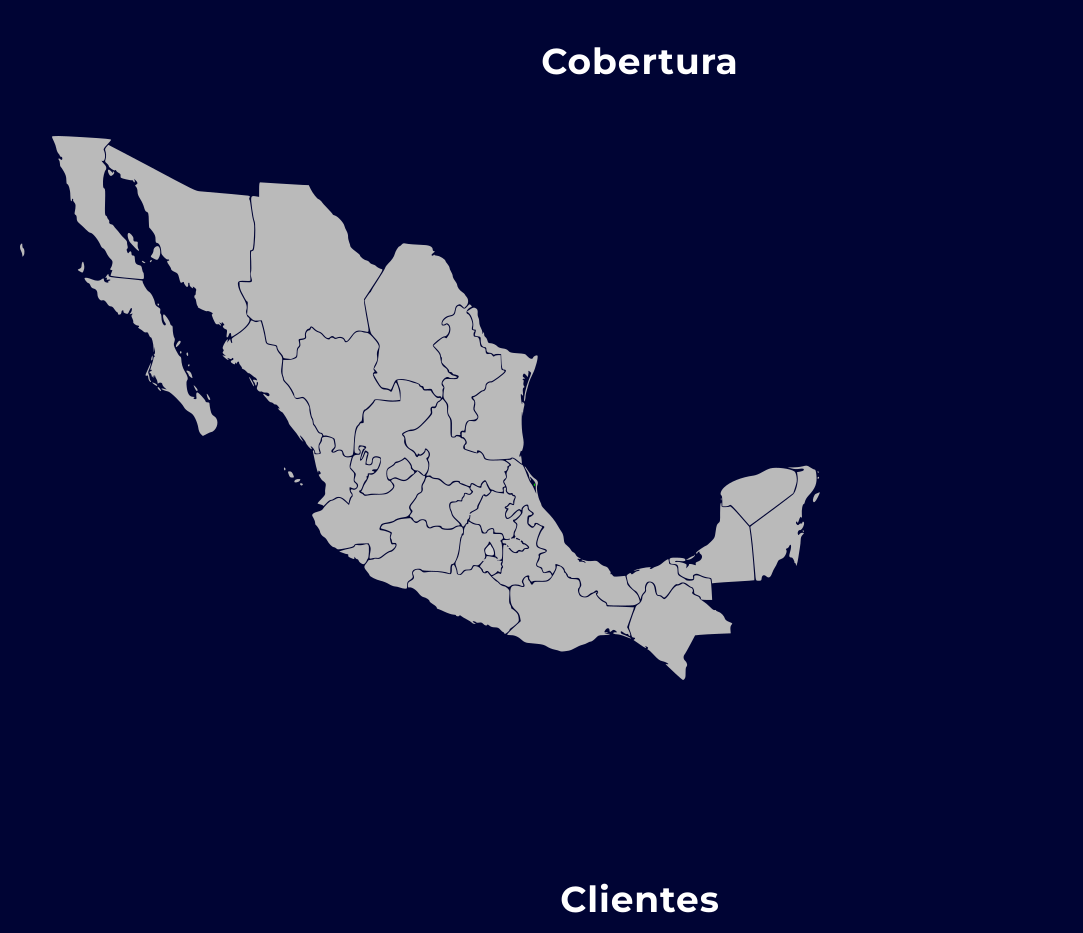
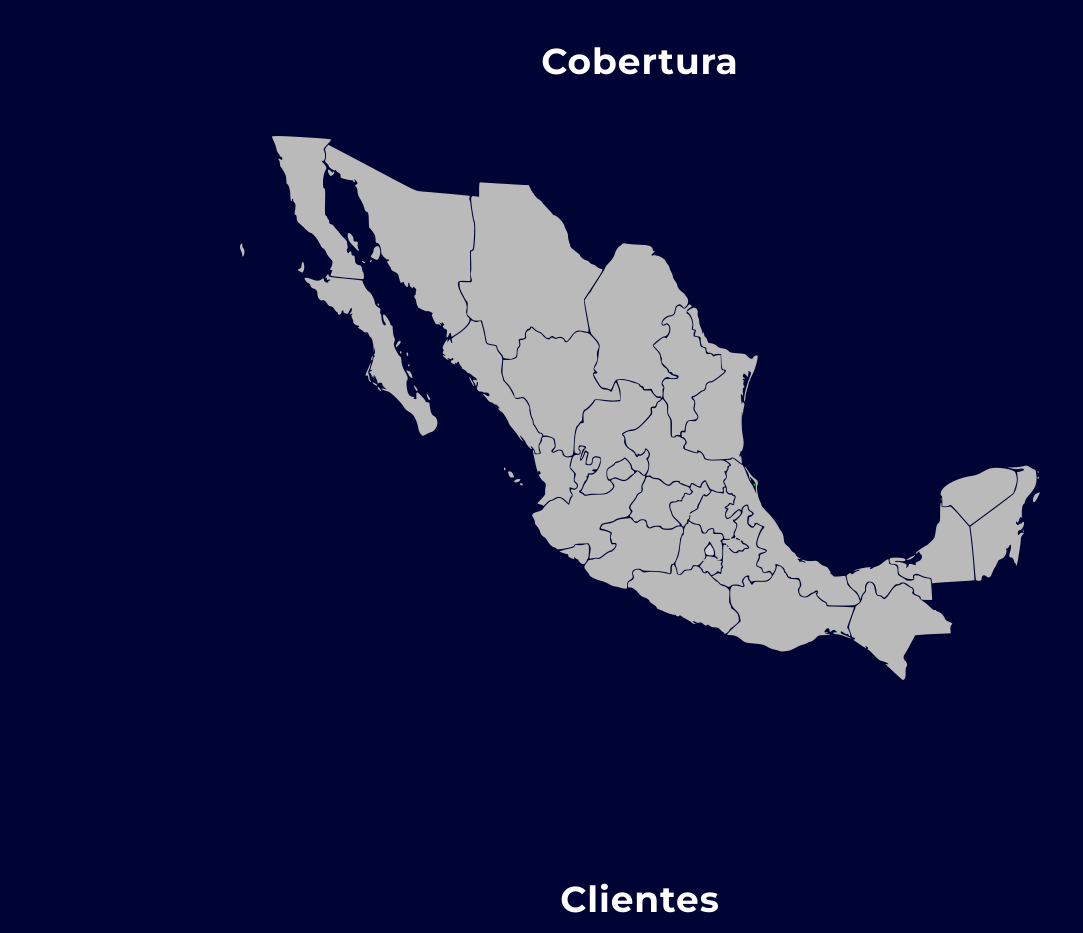
Before and after one commit to SalmaCzSz/cc-lp-iii, a website: page index.html in a window 1280 px wide. Shown: the part 1720-2653 px from the top of the page, without its empty margins (0-1083 px from the left). Drawn offline with Linux system fonts and the light colour scheme.

Commit message:
26/02/2024 | Landing Page Clear Channel > Se centra mapa

```diff
--- a/index.html
+++ b/index.html
@@ -202,8 +202,11 @@
           <h2 class="mb-12 section-heading wow fadeInDown" data-wow-delay="1s">Cobertura</h2>
         </div>
         <div class="w-full wow fadeInDown" data-wow-delay="1.5s">
-          <div class="px-6" id="mapa" style="height: 100%; width:100%; margin: 0 auto">
-            <img src="/assets/img/mexico.png" />
+          <div class="px-6" id="mapa" style="height: 100%; width:100%;">
+            <center>
+              <img src="/assets/img/mexico.png" />
+            </center>
+
           </div>
         </div>
       </div>
```
